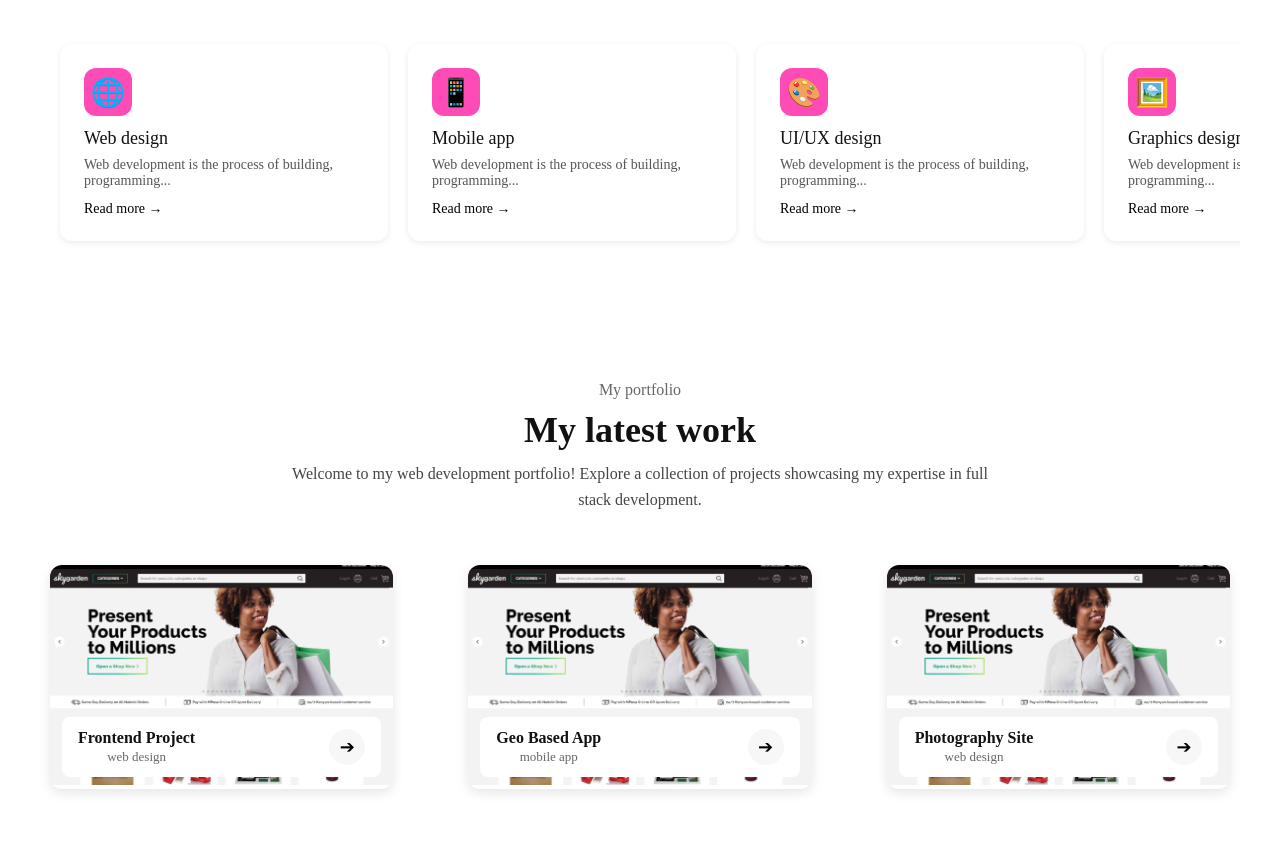
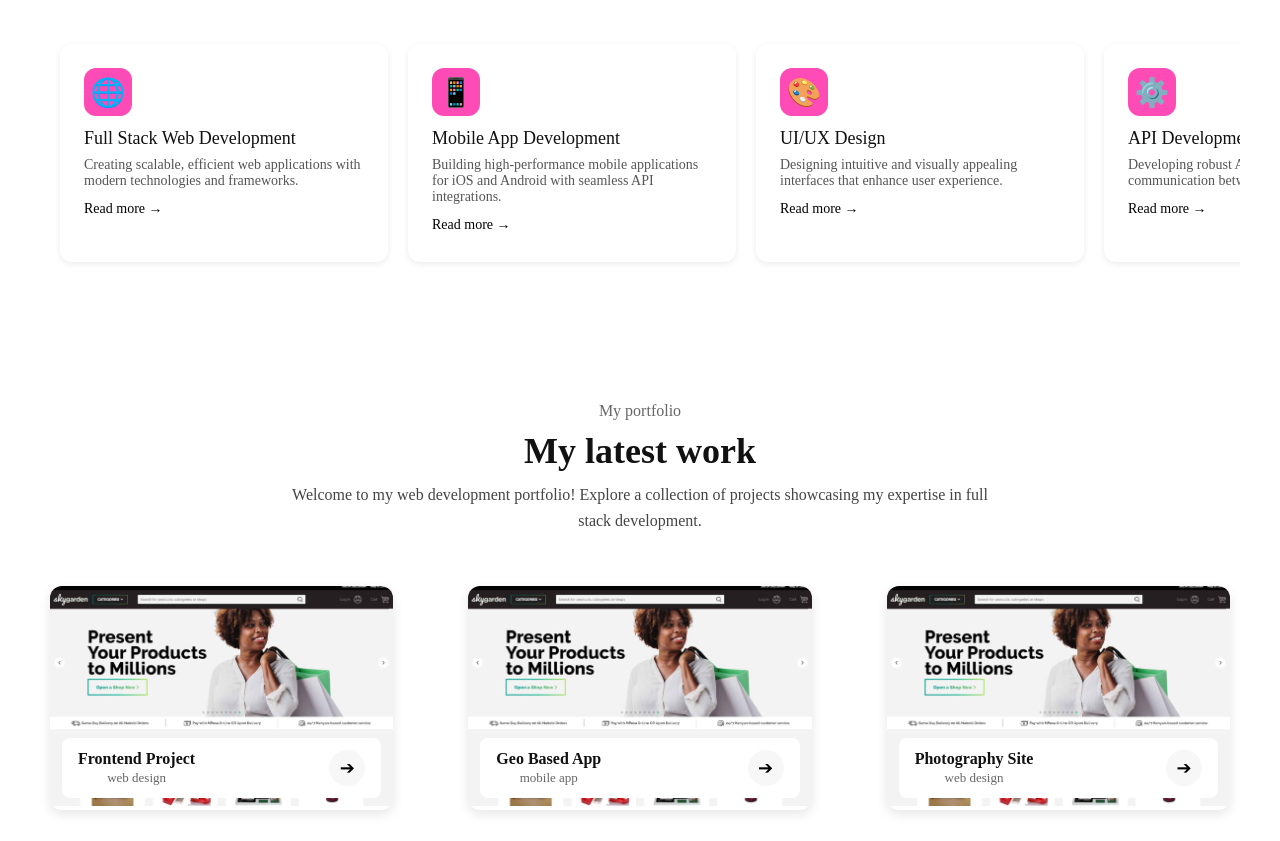
Before and after one commit to rahulyadav-2003/myProfile, an Angular app: page /skills in a window 1280 px wide. Shown: the part 1940-2781 px from the top of the page. Built offline with nearby package versions, Linux system fonts and the light colour scheme; a web font is replaced by a local one.

Commit message:
first commit update the portfolio website

```diff
--- a/src/app/pages/skills/skills.component.ts
+++ b/src/app/pages/skills/skills.component.ts
@@ -17,45 +17,68 @@ export class SkillsComponent implements OnInit {
   services = [
     {
       icon: '🌐',
-      title: 'Web design',
-      desc: 'Web development is the process of building, programming...',
+      title: 'Full Stack Web Development',
+      desc: 'Creating scalable, efficient web applications with modern technologies and frameworks.',
       details: [
-        'Responsive websites',
-        'Landing pages',
-        'Portfolio sites'
+        'Responsive websites & web applications',
+        'E-commerce platforms (like Flipkart clone)',
+        'Task management systems with role-based authentication',
+        'ASP.NET Core, Angular, SQL Server, REST APIs'
       ]
     },
     {
       icon: '📱',
-      title: 'Mobile app',
-      desc: 'Web development is the process of building, programming...',
+      title: 'Mobile App Development',
+      desc: 'Building high-performance mobile applications for iOS and Android with seamless API integrations.',
       details: [
-        'iOS and Android apps',
-        'Cross-platform solutions',
-        'API integrations'
+        'iOS & Android mobile app development',
+        'Cross-platform mobile applications with Angular & REST APIs',
+        'Real-time data synchronization for apps'
       ]
     },
     {
       icon: '🎨',
-      title: 'UI/UX design',
-      desc: 'Web development is the process of building, programming...',
+      title: 'UI/UX Design',
+      desc: 'Designing intuitive and visually appealing interfaces that enhance user experience.',
       details: [
-        'Wireframes & mockups',
-        'User research',
-        'Prototyping'
+        'Wireframes, mockups, and prototypes',
+        'User research and usability testing',
+        'UI/UX design for both web and mobile applications'
       ]
     },
     {
-      icon: '🖼️',
-      title: 'Graphics design',
-      desc: 'Web development is the process of building, programming...',
+      icon: '⚙️',
+      title: 'API Development & Integration',
+      desc: 'Developing robust APIs for seamless communication between frontend and backend.',
       details: [
-        'Branding & logos',
-        'Social media graphics',
-        'Posters & flyers'
+        'REST API development and integration',
+        'API security, versioning, and testing',
+        'Integration of third-party services (payment gateways, etc.)'
+      ]
+    },
+    {
+      icon: '🛠️',
+      title: 'Database Management & Optimization',
+      desc: 'Designing, managing, and optimizing databases for high-performance applications.',
+      details: [
+        'SQL Server database design and optimization',
+        'Data migration and backup strategies',
+        'Query optimization and performance tuning'
+      ]
+    },
+    {
+      icon: '🔒',
+      title: 'Security & Authentication',
+      desc: 'Implementing security measures to protect user data and ensure safe application interactions.',
+      details: [
+        'OAuth and JWT authentication',
+        'Role-based access control (RBAC)',
+        'Data encryption and security best practices'
       ]
     }
   ];
+
+
 
   toggleExpand(index: number) {
     this.expandedIndex = this.expandedIndex === index ? null : index;
```
